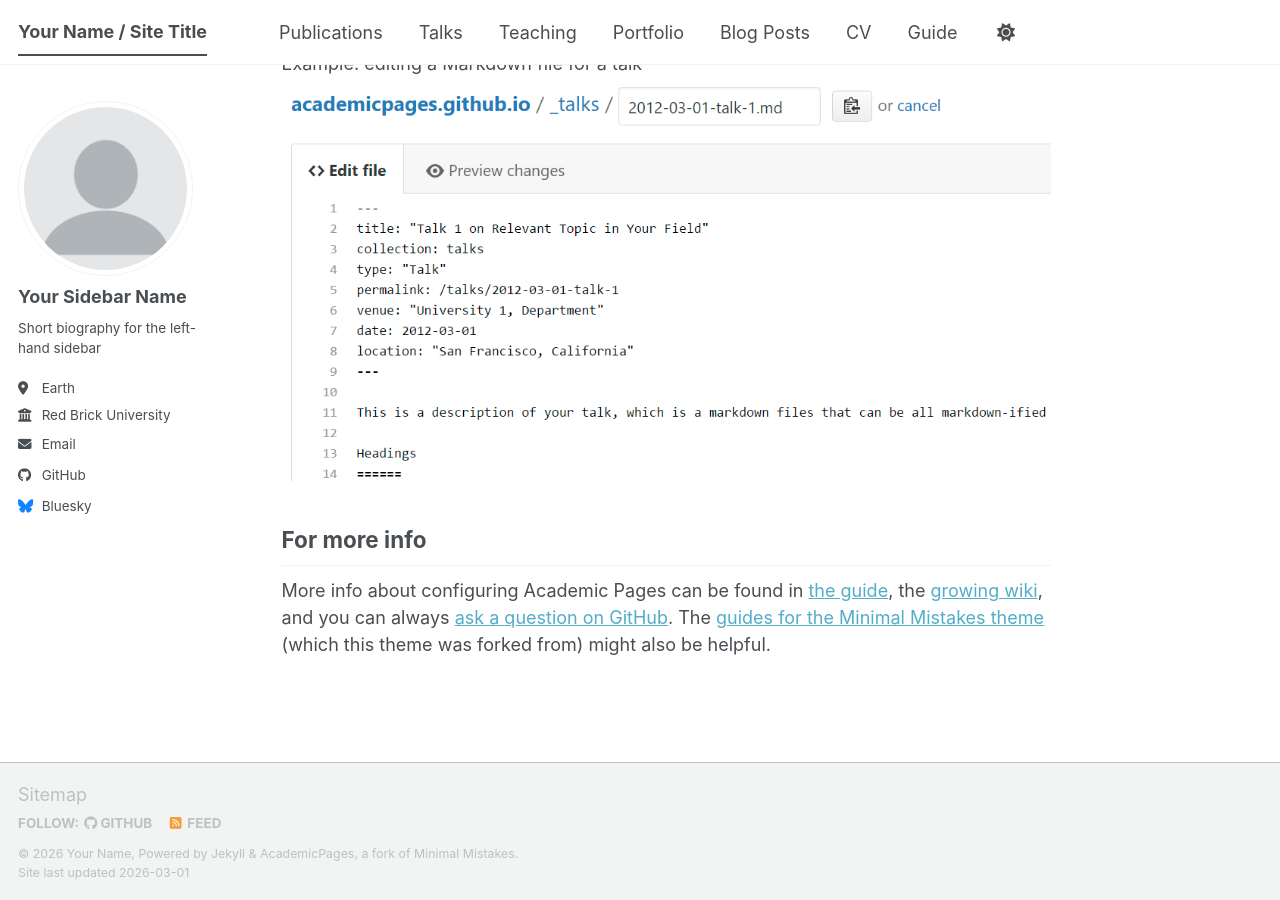
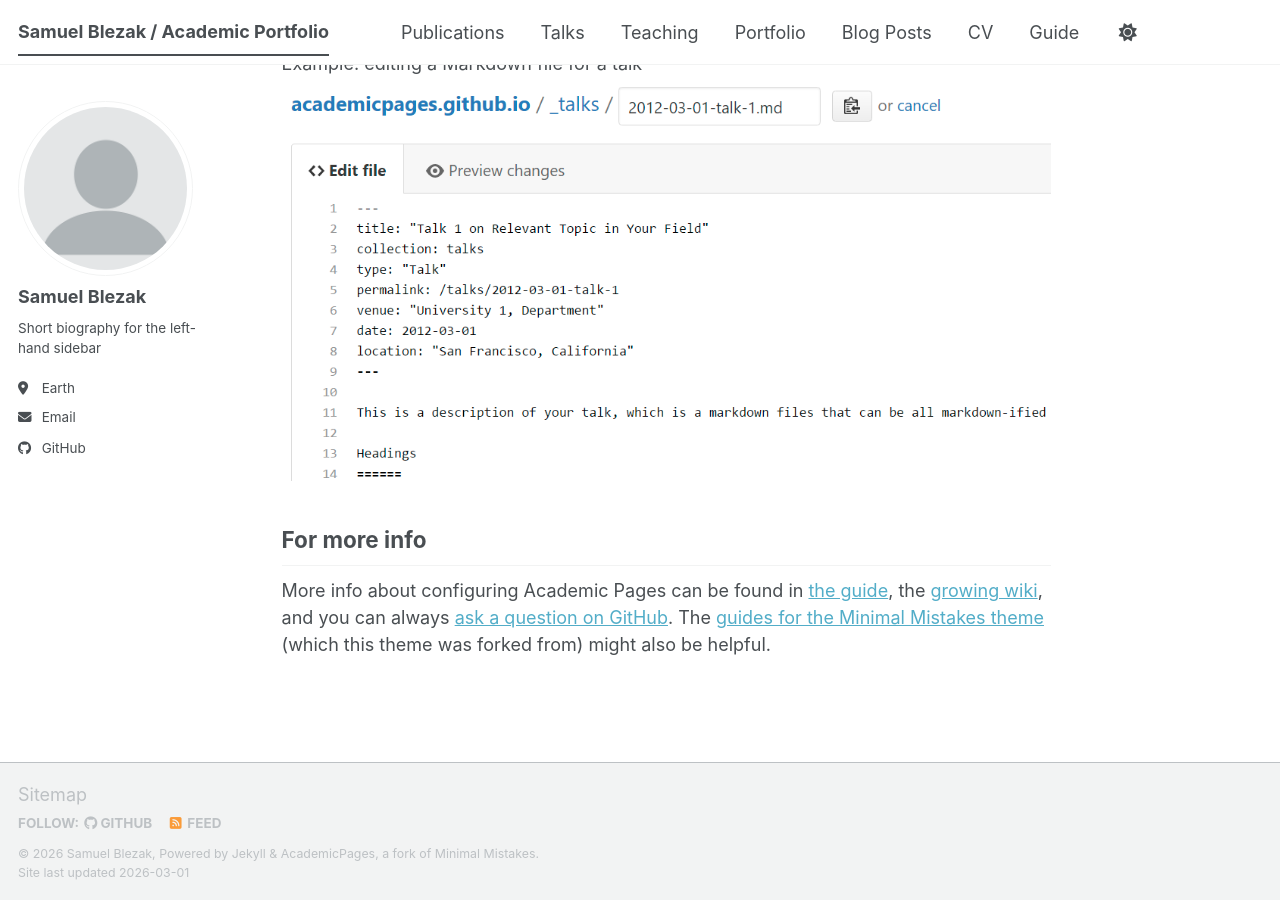
Before and after one commit to SamuelBlezak/samuelblezak.github.io, a Jekyll site: the page built from _pages/about.md, in a window 1280 px wide and 900 px high, scrolled down 2720 px. Built offline with Jekyll 4.4.1, drawn with Linux system fonts in a browser that asks for light colours; a script bundle is joined from its source files by our own code; library files that are not in the unit come from our copies.

Commit message:
Update _config.yml

```diff
--- a/_config.yml
+++ b/_config.yml
@@ -9,11 +9,11 @@
 # Basic Site Settings
 locale                   : "en-US"
 site_theme               : "default" # The available themes options are "default", "air", "sunrise", "mint", "dirt" and "contrast"
-title                    : "Your Name / Site Title"
+title                    : "Samuel Blezak / Academic Portfolio"
 title_separator          : "-"
-name                     : &name "Your Name"
-description              : &description "Your Name's academic portfolio"   # Update this with a general description of your site, this is the default if not overridden by a page
-url                      : https://academicpages.github.io # The base hostname & protocol for your site e.g. "https://[your GitHub username].github.io",
+name                     : &name "Samuel Blezak"
+description              : &description "Samuel Blezak's academic portfolio"   # Update this with a general description of your site, this is the default if not overridden by a page
+url                      : https://samuelblezak.github.io # The base hostname & protocol for your site e.g. "https://[your GitHub username].github.io",
                                                            # or if you already have some other page hosted on Github then use "https://[your GitHub username].github.io/[Your Repo Name]"
 baseurl                  : "" # the subpath of your site, e.g. "/blog"
 repository               : "academicpages/academicpages.github.io"
@@ -24,13 +24,13 @@
 author:
   # Biographic information
   avatar           : "profile.png"
-  name             : "Your Sidebar Name"
+  name             : "Samuel Blezak"
   pronouns         : # example: "she/her"
   bio              : "Short biography for the left-hand sidebar"
   location         : "Earth"
-  employer         : "Red Brick University"
+  employer         : # URL
   uri              : # URL
-  email            : "none@example.org"
+  email            : "blezak1@uniba.sk"
 
   # Academic websites
   academia         : # URL
@@ -51,13 +51,13 @@
   bitbucket        : # Username - Update with your username on the site
   codepen          : # Username
   dribbble         : # Username
-  github           : "academicpages"
+  github           : "SamuelBlezak"
   kaggle           : # Username
   stackoverflow    : # User number or user number and name (i.e., use "1" or "1/jeff-atwood")
 
   # Social media
   artstation       : # Username
-  bluesky          : "bsky.app" # Replace this with you Bluesky username
+  bluesky          : # Username
   facebook         : # Username
   flickr           : # Username
   foursquare       : # Username
```
